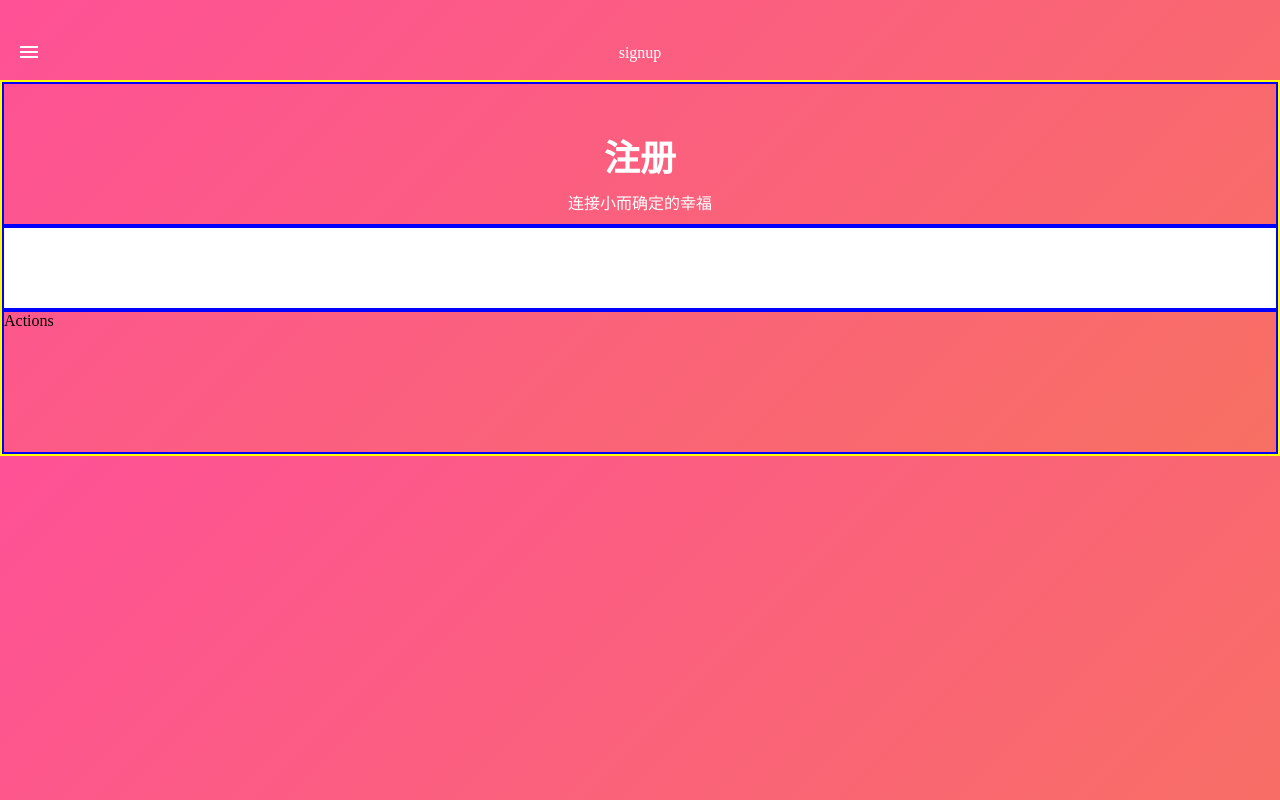
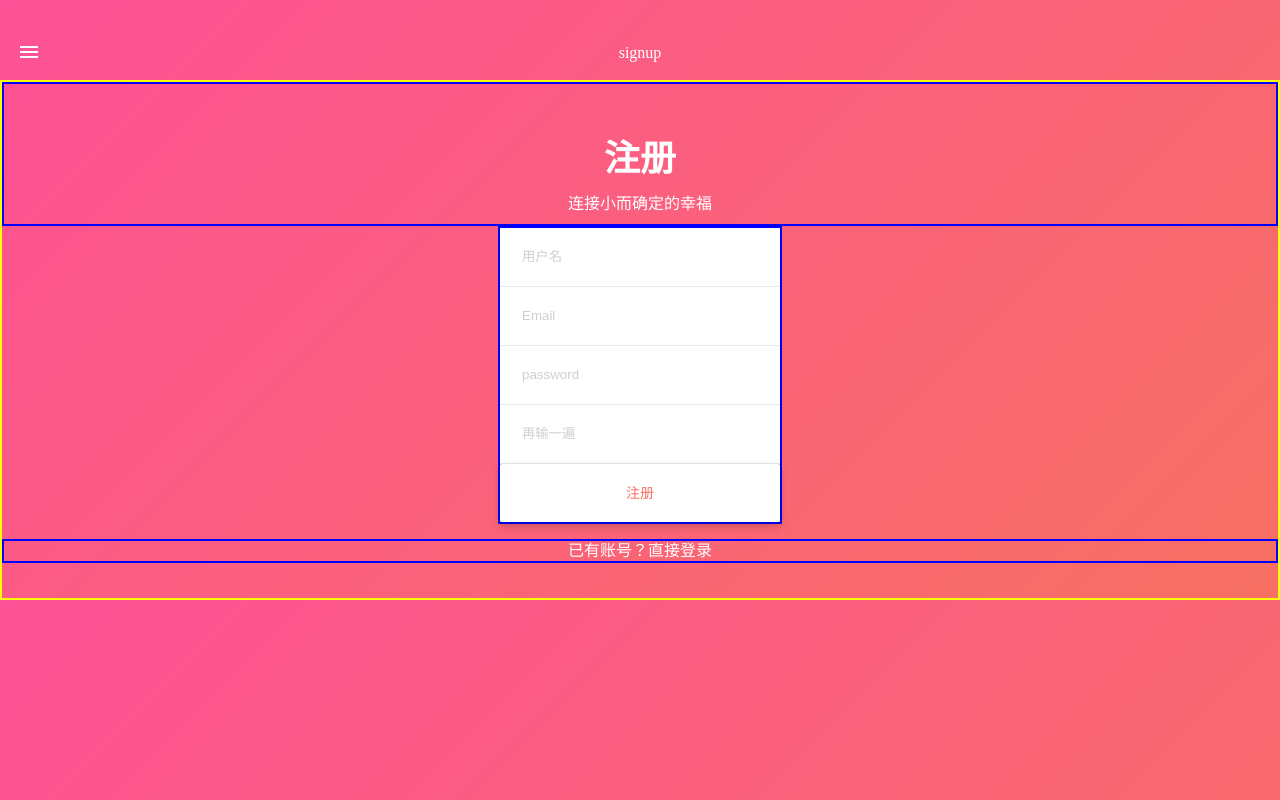
Before and after one commit to liulu1012/shunzhi, a React (Create React App) app: page /signup in a window 1280 px wide. Built offline with nearby package versions, Linux system fonts and the light colour scheme.

Commit message:
signup form styling

```diff
--- a/src/ui/pages/Signup/Signup.js
+++ b/src/ui/pages/Signup/Signup.js
@@ -1,6 +1,7 @@
 import React, { Component } from 'react'
 import TitleHeader from '../../shared/TitleHeader/TitleHeader'
 import './signup.css'
+import { Link }from 'react-router-dom'
 
 class Signup extends Component {
   render(){
@@ -16,13 +17,21 @@ class Signup extends Component {
               连接小而确定的幸福
             </p>
           </div>
-          <div className='signup-form-wrap'>
-            <form className='signup-form'>
-
-            </form>
-          </div>
-          <div className='signup-actions'>
-            Actions
+          <form className='signup-form'>
+            <div className='signup-text-inputs'>
+              <div className='signup-text-inputs-inner'>
+                <input type='text' placeholder='用户名' />
+                <input type='text' placeholder='Email' />
+                <input type='password' placeholder='password' />
+                <input type='password' placeholder='再输一遍' />
+              </div>
+            </div>
+            <div className='signup-actions'>
+              <button type='submit'>注册</button>
+            </div>
+          </form>
+          <div className='signup-other-option'>
+            <Link to='/login'>已有账号？直接登录</Link>
           </div>
         </div>
       </div>
--- a/src/ui/pages/Signup/signup.css
+++ b/src/ui/pages/Signup/signup.css
@@ -13,7 +13,6 @@
 .signup-content>* {
   border: 2px solid blue;
 }
-
 
 /*  Hero 部分 */
 .signup-hero {
@@ -36,18 +35,62 @@
 }
 
 
-/* Actions 部分 */
-.signup-actions {
-  height: 140px;
-}
-.signup-form-wrap {
-  flex-grow: 1;
+/* form input 部分 */
+
+.signup-form {
   display: flex;
   flex-direction: column;
+  width: 280px;
+  margin: 0 auto;
+  flex-grow: 1;
+}
+
+.signup-text-inputs {
+  display: flex;
+  flex-direction: column;
+  flex-grow: 1;
   justify-content: space-around;
 }
 
-.signup-form {
-  height: 80px;
-  background-color: #fff;
+.signup-form input {
+  line-height: 56px;
+  border: 0;
+  outline: 0;
+  border-bottom: 1px solid #E3E9EC;
+  text-indent: 20px;
+  color: #878787;
 }
+
+.signup-form input::placeholder {
+  color: #CECECE;
+}
+
+.signup-text-inputs-inner {
+  display: flex;
+  flex-direction: column;
+}
+
+.signup-other-option {
+  margin-bottom: 35px;
+  margin-top: 15px;
+  text-align: center;
+}
+.signup-other-option a {
+  color: white;
+  line-height: 20px;
+}
+
+.signup-actions button {
+  display: block;
+  border: 0;
+  line-height: 56px;
+  outline: 0;
+  width: 280px;
+  margin: 0 auto;
+  text-align: center;
+  background: #FFFFFF;
+  box-shadow: 0 4px 8px 0 rgba(0,0,0,0.20);
+  border-radius: 2px;
+  font-size: 14px;
+  color: #F77062;
+}
```
